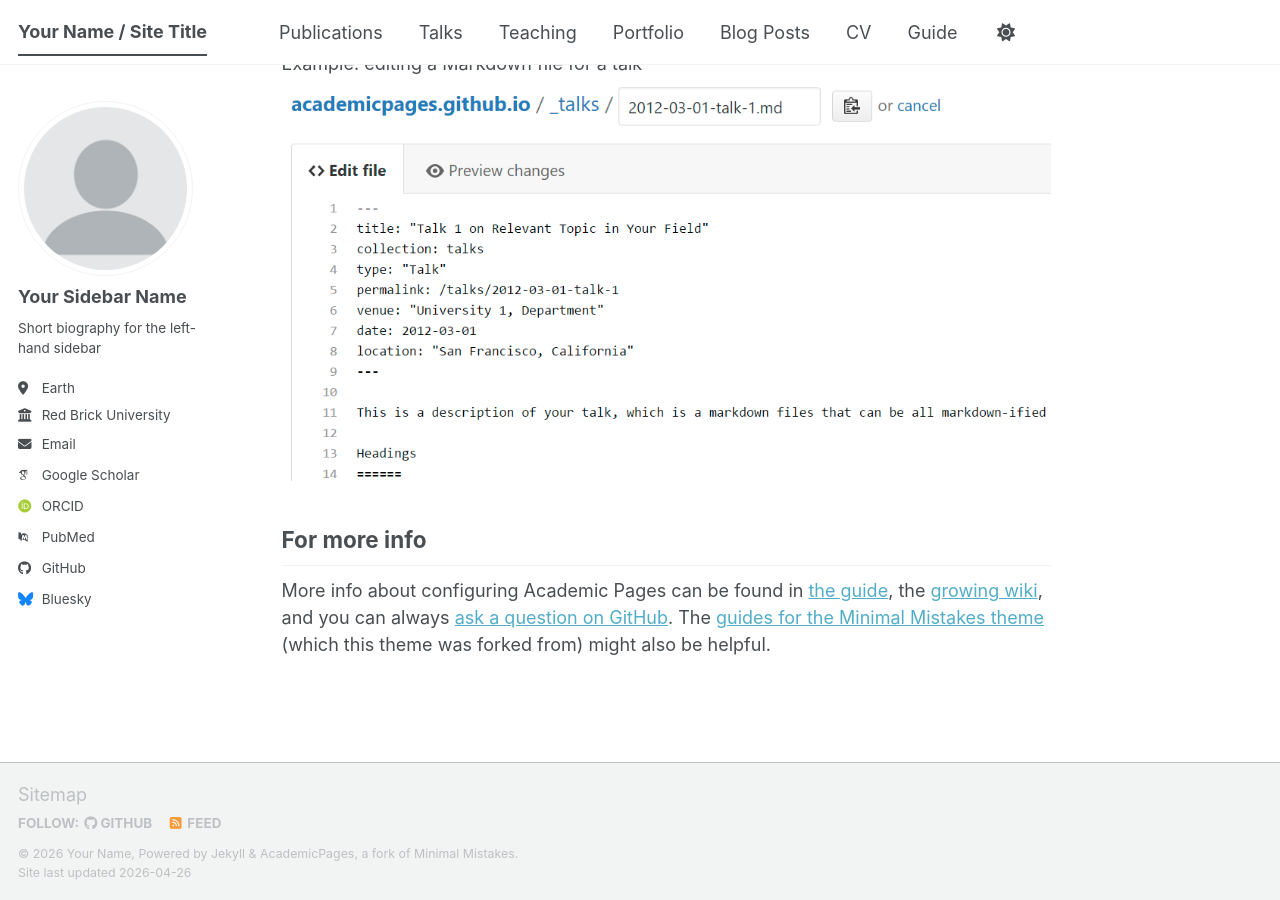
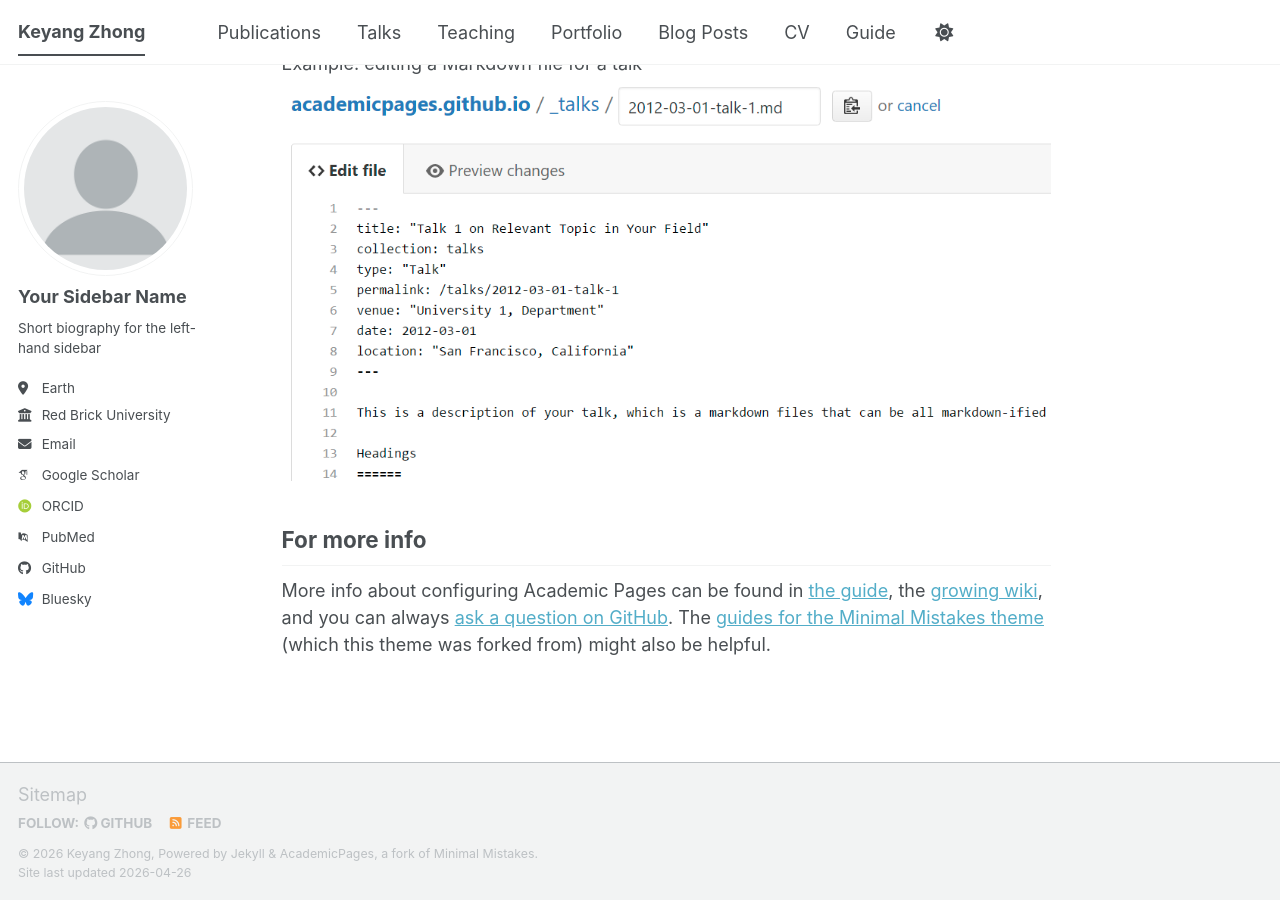
Before and after one commit to Alfredkkk/Alfredkkk.github.io, a Jekyll site: the page built from _pages/about.md, in a window 1280 px wide and 900 px high, scrolled down 2720 px. Built offline with Jekyll 4.4.1, drawn with Linux system fonts in a browser that asks for light colours; some web fonts are replaced; a script bundle is joined from its source files by our own code; library files that are not in the unit come from our copies.

Commit message:
Update site configuration with personal details

```diff
--- a/_config.yml
+++ b/_config.yml
@@ -9,14 +9,14 @@
 # Basic Site Settings
 locale                   : "en-US"
 site_theme               : "default" # The available themes options are "default", "air", "sunrise", "mint", "dirt" and "contrast"
-title                    : "Your Name / Site Title"
+title                    : "Keyang Zhong"
 title_separator          : "-"
-name                     : &name "Your Name"
-description              : &description "Your Name's academic portfolio"   # Update this with a general description of your site, this is the default if not overridden by a page
-url                      : https://academicpages.github.io # The base hostname & protocol for your site e.g. "https://[your GitHub username].github.io",
+name                     : &name "Keyang Zhong"
+description              : &description "This is the personal website for Keyang Zhong."   # Update this with a general description of your site, this is the default if not overridden by a page
+url                      : https://Alfredkkk.github.io # The base hostname & protocol for your site e.g. "https://[your GitHub username].github.io",
                                                            # or if you already have some other page hosted on Github then use "https://[your GitHub username].github.io/[Your Repo Name]"
 baseurl                  : "" # the subpath of your site, e.g. "/blog"
-repository               : "academicpages/academicpages.github.io"
+repository               : "Alfredkkk/Alfredkkk.github.io"
 
 # Site Author - The following control what appear as part of the author content on the side bar.
 #               If a field is blank the icon and link will not appear, otherwise it will be shown.
```
